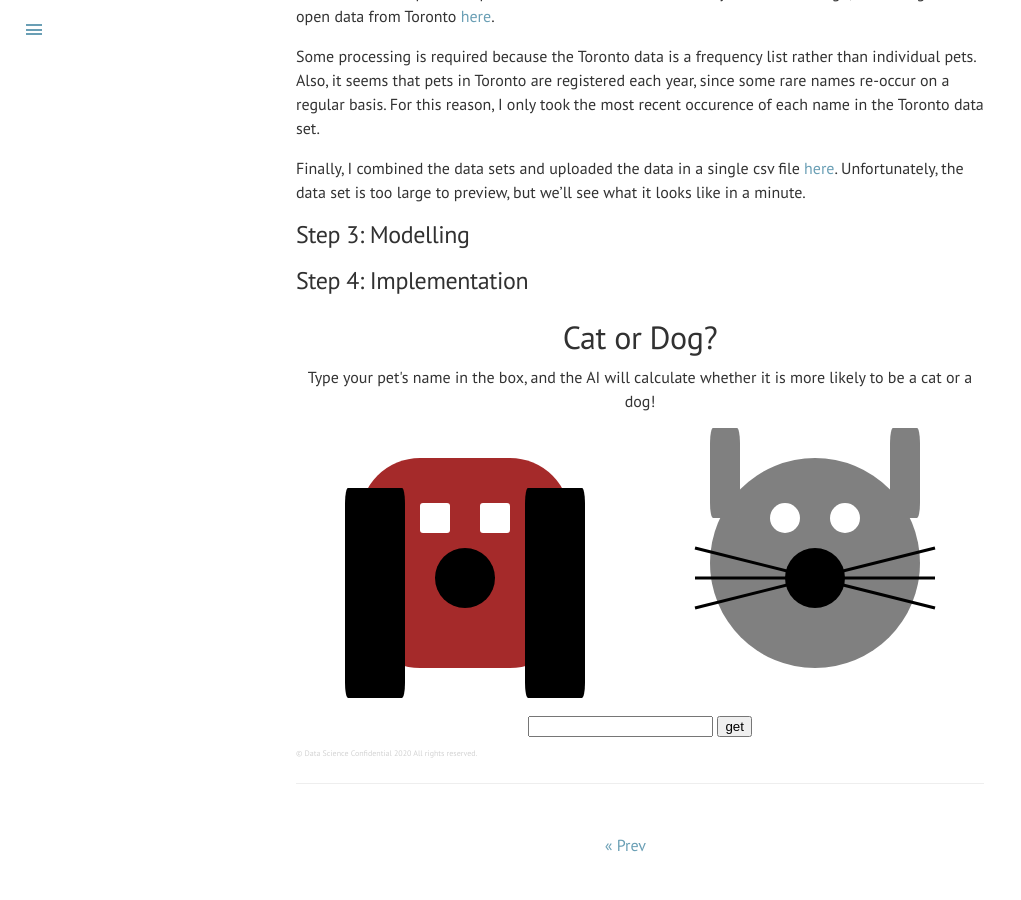
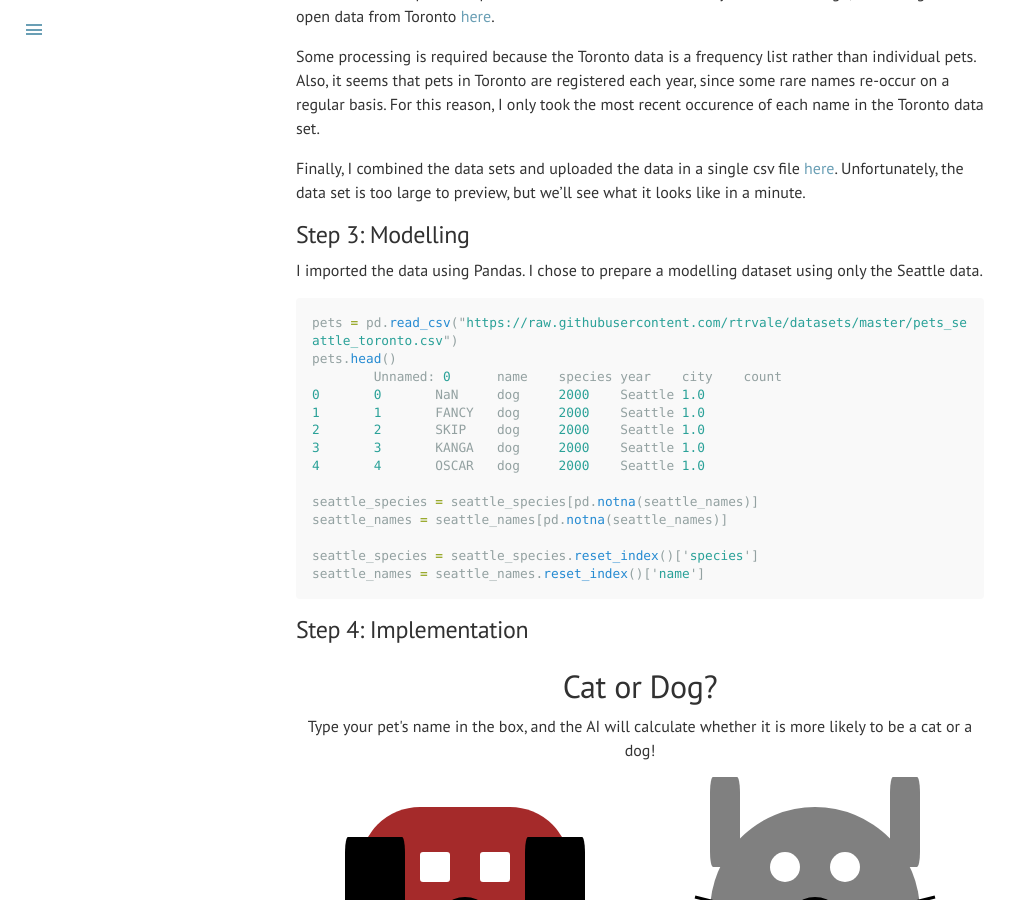
Before and after one commit to datascienceconfidential/datascienceconfidential.github.io, a Jekyll site: the page built from _posts/2020-03-29-cat-or-dog.md, in a window 1280 px wide and 900 px high, scrolled down 1202 px. Shown: the whole window, without its empty margins (0-1021 px from the left). Built offline with Jekyll 4.4.1, drawn with Linux system fonts in a browser that asks for light colours; comment, search, counter and statistics services are not loaded.

Commit message:
code block added

````diff
--- a/_posts/2020-03-29-cat-or-dog.md
+++ b/_posts/2020-03-29-cat-or-dog.md
@@ -35,6 +35,26 @@ Some processing is required because the Toronto data is a frequency list rather
 Finally, I combined the data sets and uploaded the data in a single csv file [here](https://github.com/rtrvale/datasets/). Unfortunately, the data set is too large to preview, but we'll see what it looks like in a minute.
 
 ## Step 3: Modelling
+
+I imported the data using Pandas. I chose to prepare a modelling dataset using only the Seattle data.
+
+```python
+pets = pd.read_csv("https://raw.githubusercontent.com/rtrvale/datasets/master/pets_seattle_toronto.csv")
+pets.head()
+	Unnamed: 0	name	species	year	city	count
+0	0	NaN	dog	2000	Seattle	1.0
+1	1	FANCY	dog	2000	Seattle	1.0
+2	2	SKIP	dog	2000	Seattle	1.0
+3	3	KANGA	dog	2000	Seattle	1.0
+4	4	OSCAR	dog	2000	Seattle	1.0
+
+seattle_species = seattle_species[pd.notna(seattle_names)]
+seattle_names = seattle_names[pd.notna(seattle_names)]
+
+seattle_species = seattle_species.reset_index()['species']
+seattle_names = seattle_names.reset_index()['name']
+```
+
 
 ## Step 4: Implementation
 
````
